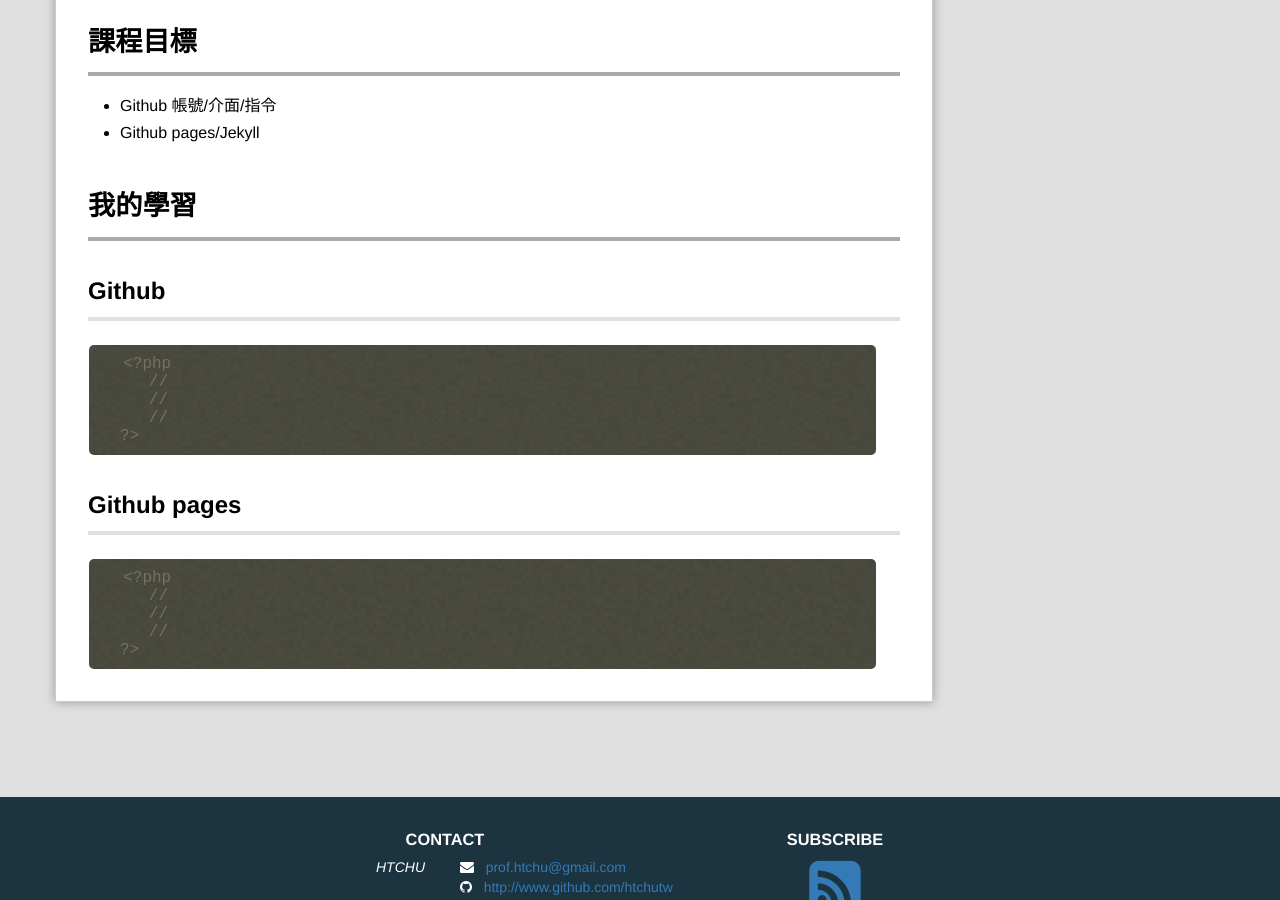
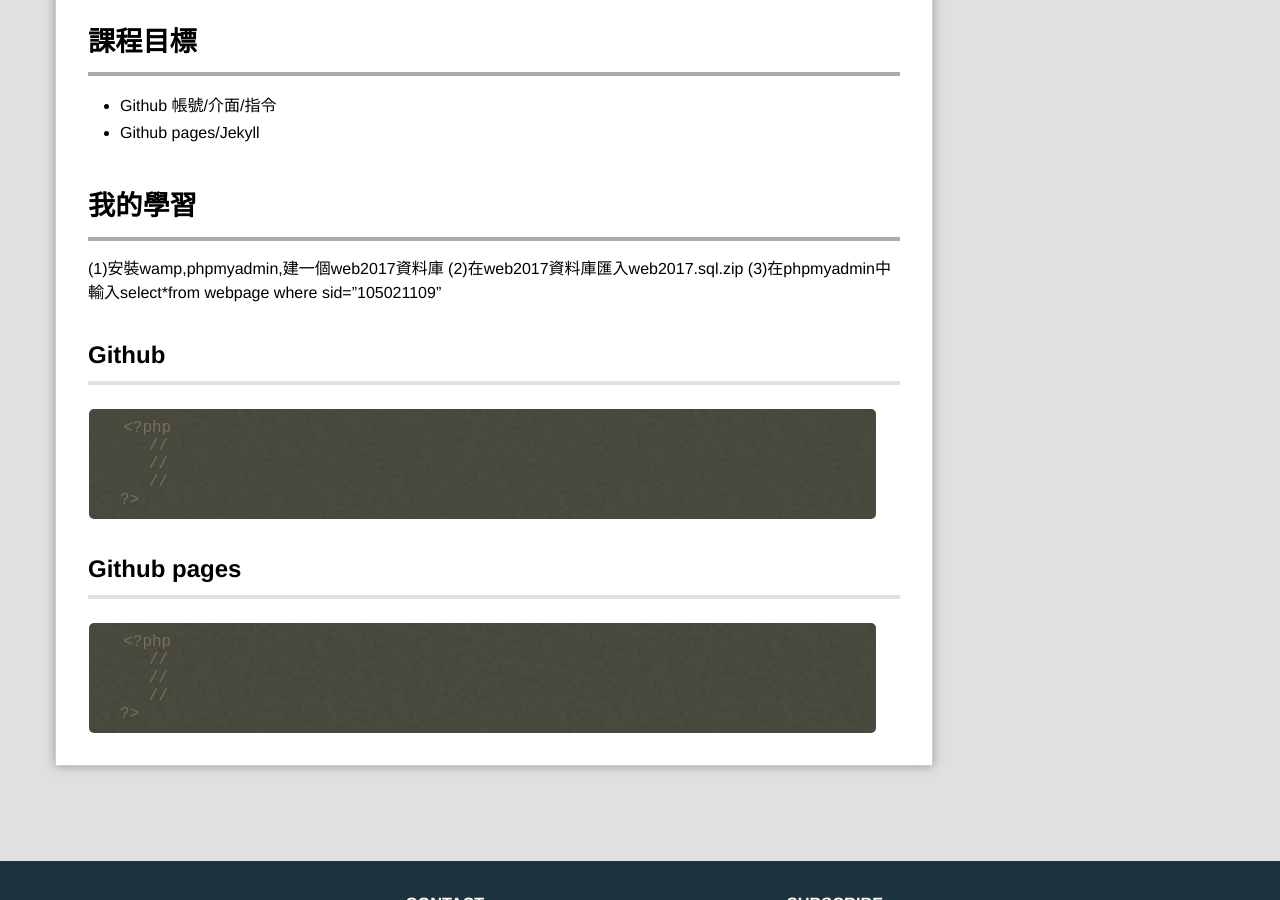
Before and after one commit to jasonchitw/webcourse, a Jekyll site: the page built from _posts/2017-12-13-Class13.md, in a window 1280 px wide and 900 px high, scrolled down 503 px. Built offline with Jekyll 4.4.1, drawn with Linux system fonts in a browser that asks for light colours; Markdown is read by kramdown in place of the engine named in the settings; comment, search, counter and statistics services are not loaded.

Commit message:
Update 2017-12-13-Class13.md

```diff
--- a/_posts/2017-12-13-Class13.md
+++ b/_posts/2017-12-13-Class13.md
@@ -14,7 +14,10 @@ github帳號及使用github做blog。。
 - Github pages/Jekyll
 
 # 我的學習
-
+(1)安裝wamp,phpmyadmin,建一個web2017資料庫
+(2)在web2017資料庫匯入web2017.sql.zip
+(3)在phpmyadmin中輸入select*from webpage
+where sid="105021109"
 ##Github
 
 
```
